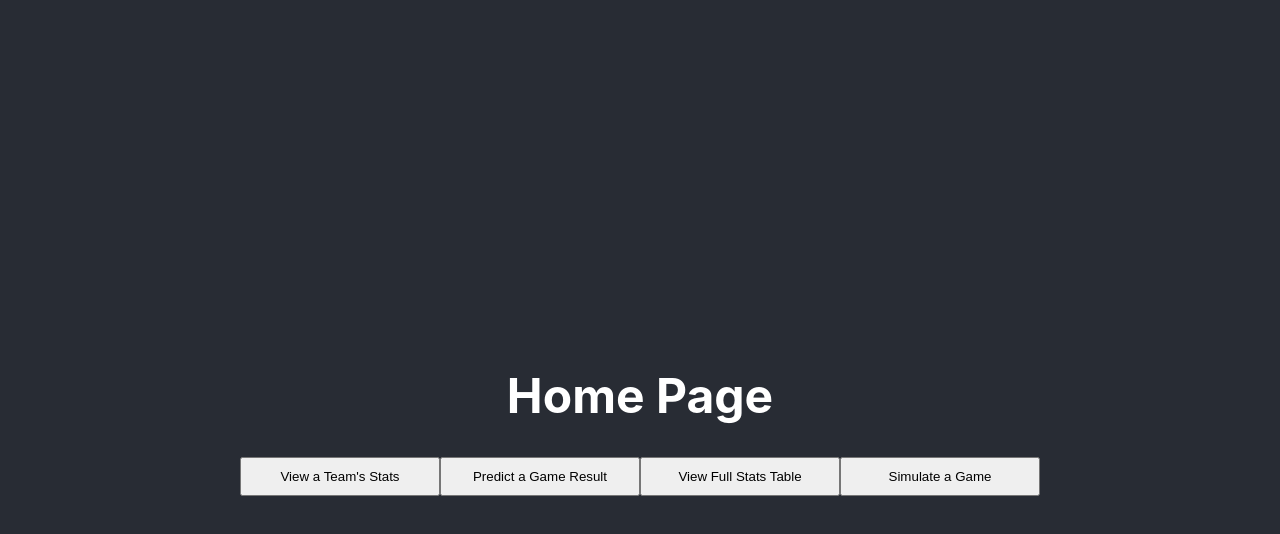
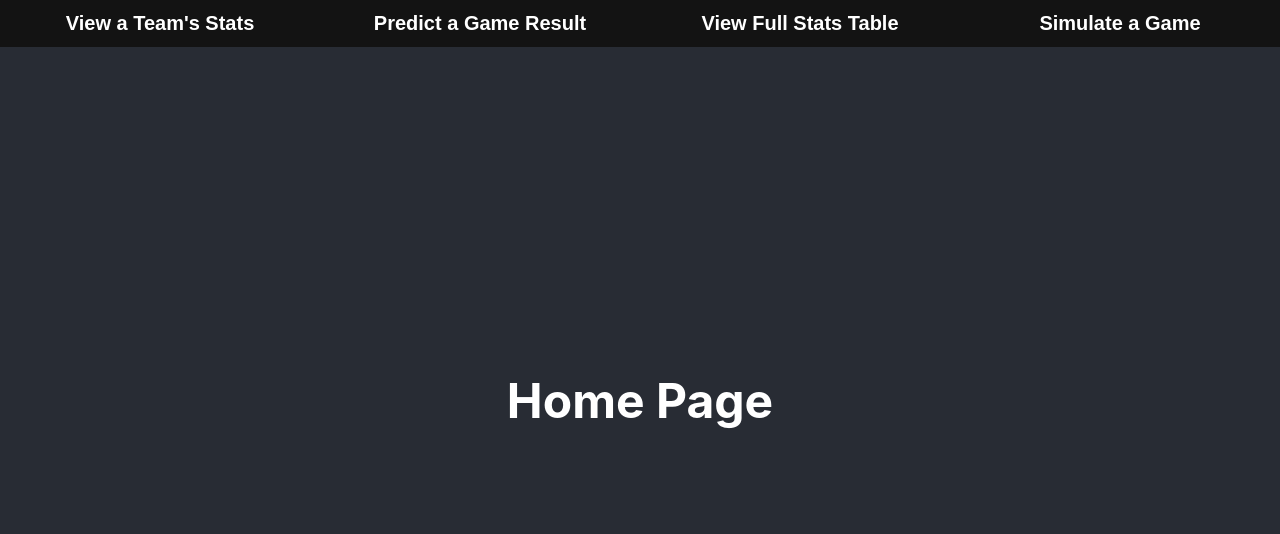
Before and after one commit to DanBaileyGH/PremierLeagueELO, a React (Create React App) app in the folder client/: page / in a window 1280 px wide. Shown: the top 534 px of the page. Built offline with nearby package versions, Linux system fonts and the light colour scheme.

Commit message:
button menu is now a navbar

```diff
--- a/client/src/App.css
+++ b/client/src/App.css
@@ -17,12 +17,23 @@
   color: #61dafb;
 }
 
-.btn-group button{
-  width: 200px;
-  padding: 10px 24px;
-  margin: px;
+.topnav {
+  background-color: #131313;
+  position: fixed;
+  top: 0;
+  width: 100%;
+}
+
+.topnav button{
+  float: left;
+  padding: 12px;
+  width: 25%;
+  background: none!important;
+  border: none;
+  color: #FFF;
+  font-weight: bold;
+  font-size: 20px;
   cursor: pointer;
-  float: left;
 }
 
 .dropdown {
--- a/client/src/App.js
+++ b/client/src/App.js
@@ -21,8 +21,8 @@ function App() {
     setPage("viewSimulateGame");
   }
 
-  const menuButtonGroup = (
-    <div className="btn-group">
+  const topNavBar = (
+    <div className="topnav">
       <button onClick={teamStatsClicked}>View a Team's Stats</button>
       <button onClick={predictGameClicked}>Predict a Game Result</button>
       <button onClick={statTableClicked}>View Full Stats Table</button>
@@ -36,8 +36,8 @@ function App() {
     return (
       <div className="App">
         <header className="App-header">
+          {topNavBar}
           <h1> Full Team Stats </h1>
-          {menuButtonGroup}
           <TeamStatsSelect />
         </header>
       </div>
@@ -46,8 +46,8 @@ function App() {
     return(
       <div className="App">
         <header className="App-header">
+          {topNavBar}
           <h1>Predict A Game</h1>
-          {menuButtonGroup}
           <PredictGame />
         </header>
       </div>
@@ -56,8 +56,9 @@ function App() {
     return(
       <div className="App">
         <header className="App-header">
+          {topNavBar}
+          <br />
           <h1>Full League Table</h1>
-          {menuButtonGroup}
           <StatTable />
         </header>
       </div>
@@ -66,8 +67,8 @@ function App() {
     return(
       <div className="App">
         <header className="App-header">
+          {topNavBar}
           <h1>Simulate a Game</h1>
-          {menuButtonGroup}
           <SimulateGame />
         </header>
       </div>
@@ -76,9 +77,8 @@ function App() {
     return (
       <div className="app">
         <header className="App-header">
-          <br/>
+          {topNavBar}
           <h1>Home Page</h1>
-          {menuButtonGroup}
         </header>
       </div>
     );
```
Also changed, not shown: 1 other file (tests, documents, lock files or other folders).
